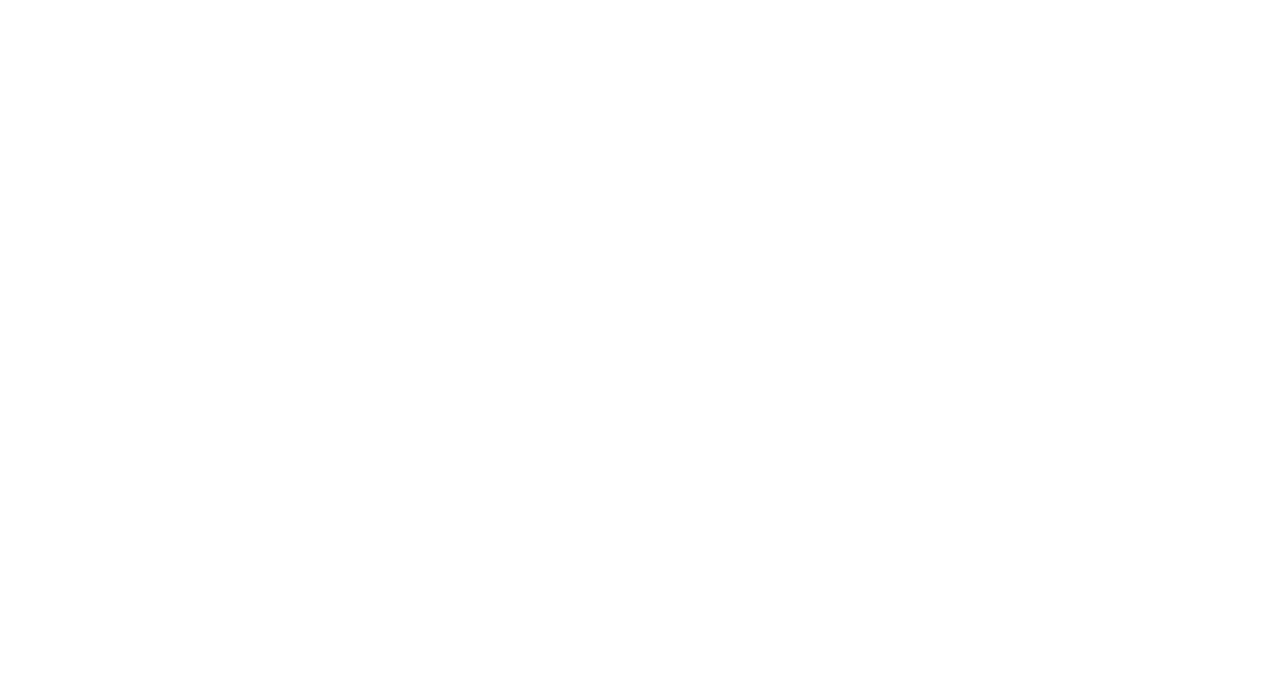
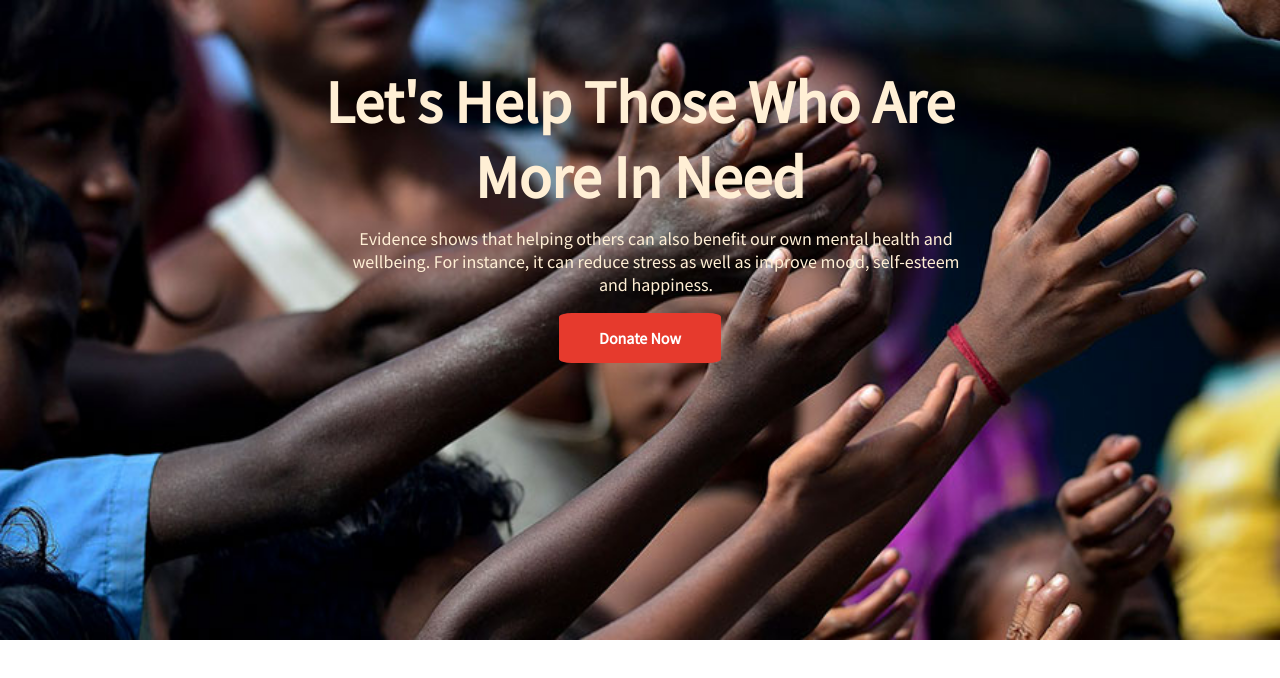
Before and after one commit to anikshajol/donate-with-us, a plain HTML site: page index.html in a window 1280 px wide. Drawn offline with Linux system fonts and the light colour scheme.

Commit message:
heading section complete

```diff
--- a/index.html
+++ b/index.html
@@ -5,7 +5,25 @@
     <meta http-equiv="X-UA-Compatible" content="IE=edge" />
     <meta name="viewport" content="width=device-width, initial-scale=1.0" />
     <title>Donate With Us</title>
+    <link rel="preconnect" href="https://fonts.googleapis.com" />
+    <link rel="preconnect" href="https://fonts.gstatic.com" crossorigin />
+    <link
+      href="https://fonts.googleapis.com/css2?family=Source+Sans+Pro&display=swap"
+      rel="stylesheet"
+    />
     <link rel="stylesheet" href="style.css" />
   </head>
-  <body></body>
+  <body>
+    <section class="heading-section">
+      <div class="text-container">
+        <h1 class="heading-title">Let's Help Those Who Are More In Need</h1>
+        <p class="title-paragraph">
+          Evidence shows that helping others can also benefit our own mental
+          health and wellbeing. For instance, it can reduce stress as well as
+          improve mood, self-esteem and happiness.
+        </p>
+        <a href="" class="link-button">Donate Now</a>
+      </div>
+    </section>
+  </body>
 </html>
--- a/style.css
+++ b/style.css
@@ -0,0 +1,42 @@
+* {
+  margin: 0;
+  padding: 0;
+  font-family: "Source Sans Pro", sans-serif;
+}
+
+h1 {
+  font-size: 60px;
+}
+
+.heading-section {
+  width: 100%;
+  height: 80vh;
+  background-image: url(./images/top-banner.jpg);
+  opacity: 1;
+  background-repeat: no-repeat;
+  background-size: cover;
+  text-align: center;
+}
+
+.text-container {
+  width: 50%;
+  margin: 0 auto;
+  padding-top: 5%;
+  color: papayawhip;
+}
+
+.title-paragraph {
+  padding-top: 2%;
+  padding-bottom: 5%;
+  padding-left: 5%;
+  font-size: 18px;
+}
+
+.link-button {
+  text-decoration: none;
+  background-color: rgb(230, 58, 45);
+  color: rgb(255, 255, 255);
+  font-weight: bold;
+  padding: 15px 40px;
+  border-radius: 8%;
+}
```
Also changed, not shown: images/top-banner.jpg (added).
